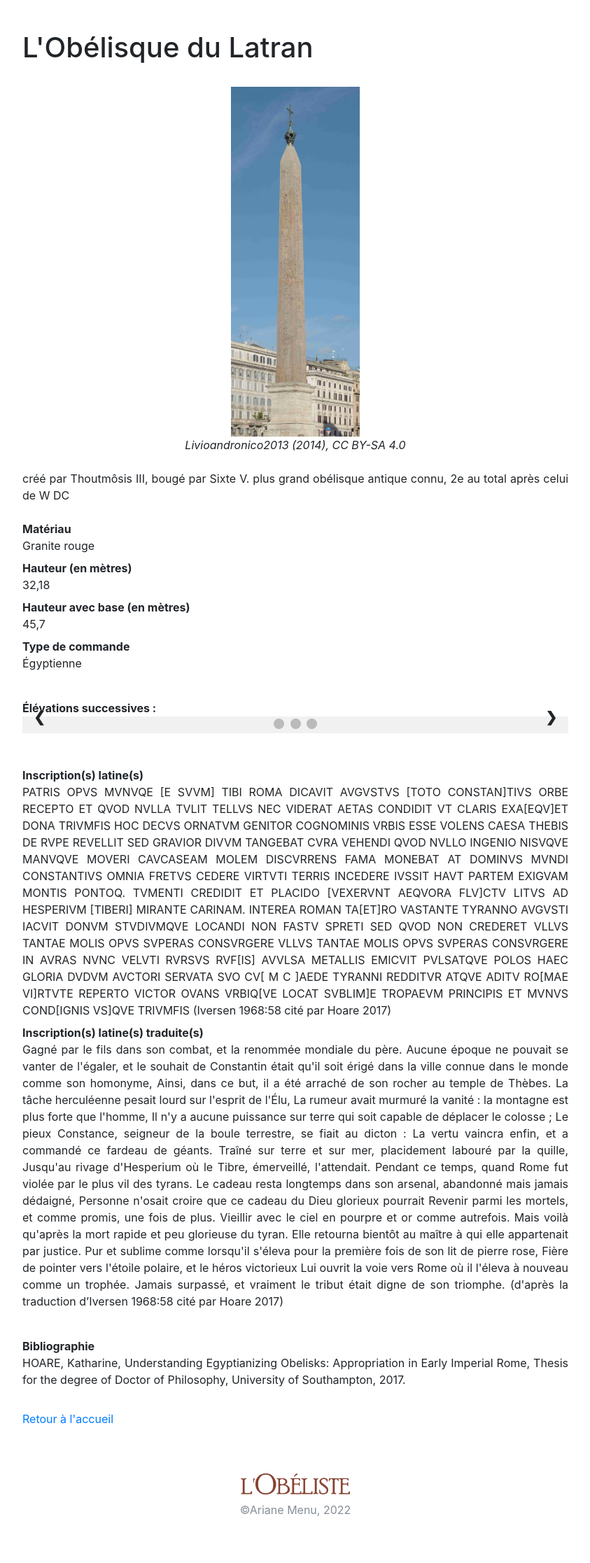
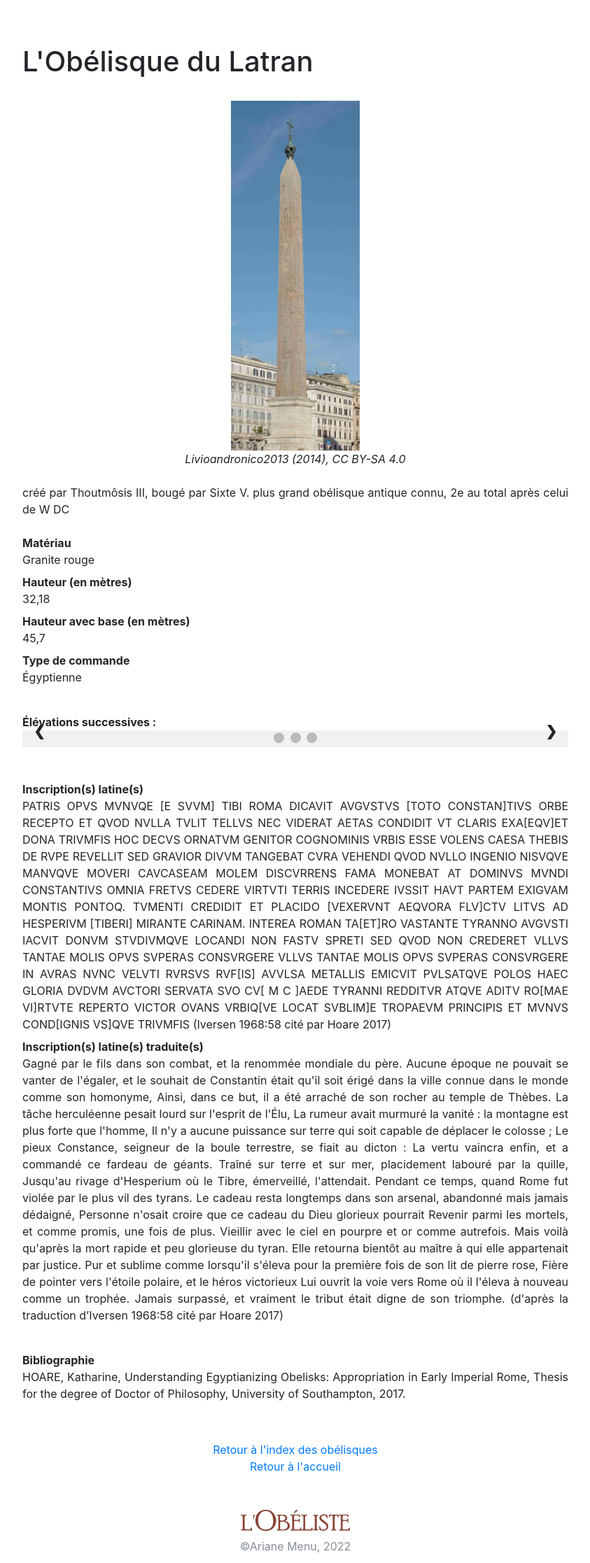
Before and after one commit to A-Menu/Obeliste, a Flask app: page /obelisque/1 in a window 1280 px wide. Shown: the part 58-2292 px from the top of the page at 70% size, without its empty margins (218-1061 px from the left). Before the commit the page ends 2225 px from the top, so only its background shows below. Run offline with Flask 2, Linux system fonts and the light colour scheme; data comes from the database, SQL or seed files in the repository; some libraries are stand-ins or nearby versions.

Commit message:
Ajout des retours aux index sur les pages de contenu, caroussel + jointure toujours problématiques

```diff
--- a/app/routes/generic.py
+++ b/app/routes/generic.py
@@ -6,6 +6,7 @@ from ..modeles.donnees import Obelisque, Personne, Erige, Image
 from ..modeles.utilisateurs import Utilisateur
 from ..constantes import RESULTATS_PAR_PAGE
 from flask_login import login_user, current_user, logout_user
+# On importe or_ pour pouvoir filtrer des résultats sur de multiples éléments
 from sqlalchemy import or_
 
 
--- a/app/templates/conteneur.html
+++ b/app/templates/conteneur.html
@@ -20,7 +20,7 @@
                 background-image: none;
             }
             .container {
-                margin-top: 20px;
+                margin-top: 40px;
                 margin-bottom: 30px;
             }
             .foot {
--- a/app/templates/pages/index_lieux.html
+++ b/app/templates/pages/index_lieux.html
@@ -6,7 +6,7 @@
 
     <h1>Index des lieux</h1>
     {% if resultats %}
-        <p>Il y a {{resultats.total}} lieux présents dans la base :</p>
+        <p>{{resultats.total}} lieux sont présents dans la base :</p>
         <ul>
             {% for erige in resultats.items %}
                 <li><a href="{{url_for('erige', erige_id=erige.erige_id)}}">{{erige.erige_lieu}}</a></li>
--- a/app/templates/pages/index_obelisques.html
+++ b/app/templates/pages/index_obelisques.html
@@ -6,7 +6,7 @@
 
     <h1>Index des obélisques</h1>
     {% if resultats %}
-        <p>Il y a {{resultats.total}} obélisques présents dans la base :</p>
+        <p>{{resultats.total}} obélisques sont présents dans la base :</p>
         <ul>
             {% for obelisque in resultats.items %}
                 <li><a href="{{url_for('obelisque', obelisque_id=obelisque.obelisque_id)}}">{{obelisque.obelisque_nom}}</a></li>
--- a/app/templates/pages/index_personnes.html
+++ b/app/templates/pages/index_personnes.html
@@ -6,7 +6,7 @@
 
     <h1>Index des personnes</h1>
     {% if resultats %}
-        <p>Il y a {{resultats.total}} personnes présentes dans la base :</p>
+        <p>{{resultats.total}} personnes sont présentes dans la base :</p>
         <ul>
             {% for personne in resultats.items %}
                 <li><a href="{{url_for('personne', personne_id=personne.personne_id)}}">{{personne.personne_nom}}</a></li>
--- a/app/templates/pages/obelisque.html
+++ b/app/templates/pages/obelisque.html
@@ -158,7 +158,7 @@
                         // Fonction d'initialisation de la carte
                         function initMap() {
                             // Créer l'objet "macarte" et l'insèrer dans l'élément HTML qui a l'ID "map"
-                            var macarte = L.map('map').setView([{{erige.erige_longitude}},{{erige.erige_latitude}}], 13);
+                            var macarte = L.map('map').setView([{{erige.erige_latitude}},{{erige.erige_longitude}}], 13);
 
                             // Leaflet ne récupère pas les cartes (tiles) sur un serveur par défaut. Nous devons lui préciser où nous souhaitons les récupérer. Ici, openstreetmap.fr
                             L.tileLayer('https://{s}.tile.openstreetmap.fr/osmfr/{z}/{x}/{y}.png', {
@@ -173,7 +173,7 @@
                               iconAnchor: [49, 114]
                             });
 
-                            var marker = L.marker({{erige.erige_longitude}},{{erige.erige_latitude}}, {icon: icon}).addTo(macarte)
+                            var marker = L.marker({{erige.erige_latitude}},{{erige.erige_longitude}}, {icon: icon}).addTo(macarte)
                         }
 
                        window.addEventListener('load', initMap());
@@ -204,5 +204,11 @@
     <br>
     <dt>Bibliographie</dt><dd>{{obelisque.obelisque_bibliographie}}</dd>
     <br>
-    <p><a href="{{url_for('accueil')}}">Retour à l'accueil</a></p>
+
+    <div align="center">
+        <br>
+        <a href="{{url_for('index_obelisques')}}">Retour à l'index des obélisques</a>
+        <br>
+        <a href="{{url_for('accueil')}}">Retour à l'accueil</a>
+    </div>
 {% endblock %}
--- a/app/templates/pages/recherche.html
+++ b/app/templates/pages/recherche.html
@@ -6,7 +6,7 @@
 
     <h1>{{titre}}</h1>
     {% if resultats %}
-        <p>Il y a {{resultats.total}} résultats qui répondent à votre requête :</p>
+        <p>{{resultats.total}} résultats répondent à votre requête :</p>
         <ul>
             {% for obelisque in resultats.items %}
                 <li><a href="{{url_for('obelisque', obelisque_id=obelisque.obelisque_id)}}">{{obelisque.obelisque_nom}}</a></li>
```
Also changed, not shown: app/templates/pages/accueil.html (+3 -9 lines), app/templates/pages/lieu.html (+6 -2 lines), app/templates/pages/personne.html (+6 -1 lines).
